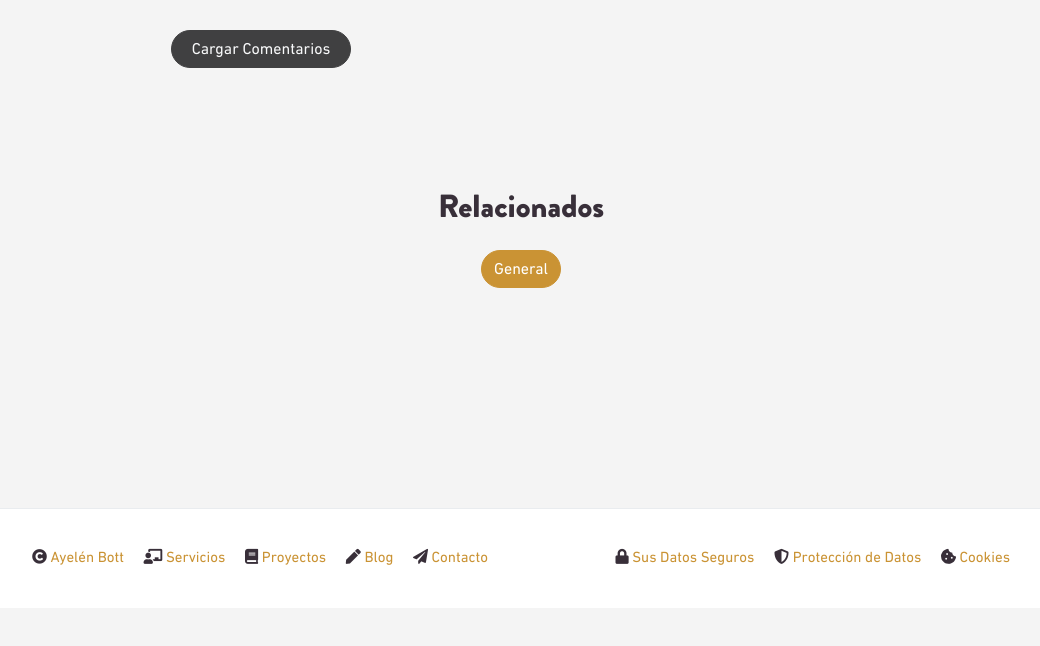
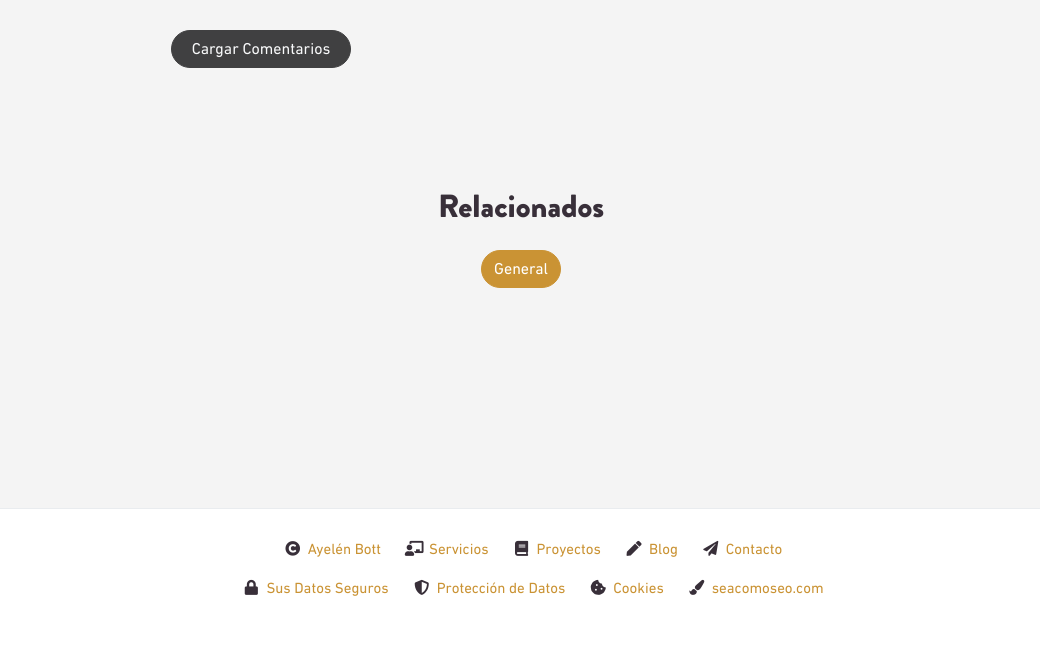
Before and after one commit to lorensansol/ayelenbott.com, a Jekyll site: the page built from _posts/2020-10-22-presentacion.md, in a window 1280 px wide. Shown: the part 1168-1814 px from the top of the page, without its empty margins (119-1159 px from the left). Built offline with Jekyll 4.4.1, drawn with Linux system fonts in a browser that asks for light colours; nearby versions of some CDN libraries; before the commit the page ends 1776 px from its top, so only the background shows below that.

Commit message:
Actualización: 2020-10-25 01:15:15

```diff
--- a/_includes/footer.html
+++ b/_includes/footer.html
@@ -1,58 +1,73 @@
 <footer class="footer">
     <div class="container">
-        <div class="row text-center">
-            <div class="col-sm-6 text-lg-left">
-                <span class="d-inline-block m-2">
-                    <i class="fas fa-copyright text-secondary"></i>
+        <div class="row d-flex justify-content-around">
+            <ul class="fa-ul d-md-flex m-0">
+                <li class="ml-5 mb-3 mt-3 d-md-none">
+                    <span class="h5 text-uppercase text-secondary">Enlaces</span>
+                </li>
+                <li class="ml-5 mb-3">
+                    <span class="fa-li"><i class="fas fa-copyright text-secondary"></i></span>
                     <!-- <svg fill="currentColor" class="icon-inline text-dark" xmlns="http://www.w3.org/2000/svg" viewBox="0 0 512 512"><path d="M256 8a248 248 0 100 496 248 248 0 000-496zm117 347c-1 2-40 45-110 45-84 0-144-63-144-145 0-81 62-143 144-143 67 0 102 37 103 38a12 12 0 011 15l-22 35c-4 6-13 7-18 2-1 0-27-24-62-24-46 0-74 34-74 76 0 40 25 80 74 80 39 0 65-28 66-29 5-5 14-5 18 1l25 34a12 12 0 01-1 15z"/></svg> -->
                     <a href="{{ site.baseurl }}/">{{ site.title }}</a>
-                </span>
-                <span class="d-inline-block m-2">
-                    <i class="fas fa-chalkboard-teacher text-secondary"></i>
+                </li>
+                <li class="ml-5 mb-3">
+                    <span class="fa-li"><i class="fas fa-chalkboard-teacher text-secondary"></i></span>
                     <a href="{{ site.baseurl }}/#servicios">
                         <span class="d-none">Clases particulares de Matemáticas, Estadística y Finanzas Presenciales y Online</span> Servicios
                     </a>
-                </span>
-                <span class="d-inline-block m-2">
-                    <i class="fas fa-book text-secondary"></i>
+                </li>
+                <li class="ml-5 mb-3">
+                    <span class="fa-li"><i class="fas fa-book text-secondary"></i></span>
                     <a href="{{ site.baseurl }}/#proyectos">Proyectos</a>
-                </span>
-                <span class="d-inline-block m-2">
-                    <i class="fas fa-pen text-secondary"></i>
+                </li>
+                <li class="ml-5 mb-3">
+                    <span class="fa-li"><i class="fas fa-pen text-secondary"></i></span>
                     <a href="{{ site.baseurl }}/blog/">Blog</a>
-                </span>
-                <span class="d-inline-block m-2">
-                    <i class="fas fa-paper-plane text-secondary"></i>
+                </li>
+                <li class="ml-5 mb-3">
+                    <span class="fa-li"><i class="fas fa-paper-plane text-secondary"></i></span>
                     <a href="{{ site.baseurl }}/#contacto">Contacto</a>
-                </span>
-            </div>
-            <div class="col-sm-6 text-lg-right">
-                <span class="d-inline-block m-2">
-                    <i class="fas fa-lock text-secondary"></i>
+                </li>
+            </ul>
+            <ul class="fa-ul d-md-flex m-0">
+                <li class="ml-5 mb-3 mt-3 d-md-none">
+                    <span class="h5 text-uppercase text-secondary">Otros</span>
+                </li>
+                <li class="ml-5 mb-3">
+                    <span class="fa-li"><i class="fas fa-lock text-secondary"></i></span>
                     <!-- <svg fill="currentColor" class="icon-inline text-dark" xmlns="http://www.w3.org/2000/svg" viewBox="0 0 448 512"><path d="M400 224h-24v-72a152 152 0 00-304 0v72H48c-26 0-48 22-48 48v192c0 27 22 48 48 48h352c27 0 48-21 48-48V272c0-26-21-48-48-48zm-104 0H152v-72a72 72 0 01144 0v72z"/></svg> -->
                     {% if page.url == '/' %}
                         <a href="{{ site.baseurl }}/legal#datos-seguros" target="_blank">Sus Datos Seguros</a>
                     {% else %}
                         <span onclick="location.href='{{ site.baseurl }}/legal#datos-seguros'">Sus Datos Seguros</span>
                     {% endif %}
-                </span>
-                <span class="d-inline-block m-2">
-                    <i class="fas fa-shield-alt text-secondary"></i>
+                </li>
+                <li class="ml-5 mb-3">
+                    <span class="fa-li"><i class="fas fa-shield-alt text-secondary"></i></span>
                     <!-- <svg fill="currentColor" class="icon-inline text-dark" xmlns="http://www.w3.org/2000/svg" viewBox="0 0 512 512"><path d="M467 84L275 4a48 48 0 00-37 0L46 84c-18 7-30 25-30 44 0 199 115 336 222 380 11 5 25 5 36 0 86-35 222-159 222-380 0-19-12-37-29-44zM256 446V65l176 74c-3 151-82 261-176 307z"/></svg> -->
                     {% if page.url == '/' %}
                         <a href="{{ site.baseurl }}/legal#proteccion-datos" target="_blank">Protección de Datos</a>
                     {% else %}
                         <span onclick="location.href='{{ site.baseurl }}/legal#proteccion-datos'">Protección de Datos</span>
                     {% endif %}
-                </span>
-                <span class="d-inline-block m-2">
-                    <i class="fas fa-cookie-bite text-secondary"></i>
+                </li>
+                <li class="ml-5 mb-3">
+                    <span class="fa-li"><i class="fas fa-cookie-bite text-secondary"></i></span>
                     <!-- <svg id="icon-cookie" class="icon-none" fill="currentColor" xmlns="http://www.w3.org/2000/svg" viewBox="0 0 512 512"><path d="M511 256c-70-1-127-58-127-128-70 0-127-57-128-126-27-5-55 0-80 12l-69 36a132 132 0 00-57 57l-36 69a133 133 0 00-12 81l12 76a133 133 0 0037 73l55 55a132 132 0 0072 37l77 12c28 5 56 0 81-12l69-36a132 132 0 0058-57l35-69c12-25 17-53 13-80zM176 368a32 32 0 110-64 32 32 0 010 64zm32-160a32 32 0 110-64 32 32 0 010 64zm160 128a32 32 0 110-64 32 32 0 010 64z"/></svg> -->
                     <!-- <svg class="icon-inline text-dark"><use xlink:href="#icon-cookie"></use></svg> -->
                     <span id="cookies-message-toggle">Cookies</span>
-                </span>
-            </div>
-
+                </li>
+                <li class="ml-5 mb-3">
+                    <span class="fa-li"><i class="fas fa-paint-brush text-secondary"></i></span>
+                    <span class="text-muted d-inline d-md-none">Diseño web</span>
+                    <br class="d-inline d-md-none">
+                    {% if page.url == '/' %}
+                        <a href="https://seacomoseo.com/diseno-paginas-web" target="_blank">seacomoseo.com</a>
+                    {% else %}
+                        <span onclick="location.href='https://seacomoseo.com/diseno-paginas-web'">seacomoseo.com</span>
+                    {% endif %}
+                </li>
+            </ul>
         </div>
     </div>
 </footer>
```
Also changed, not shown: assets/css/styles.css.
